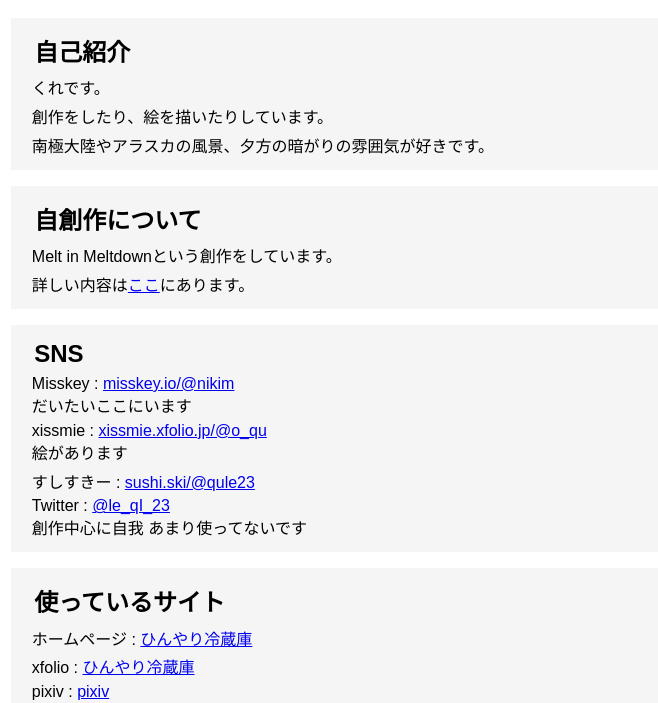
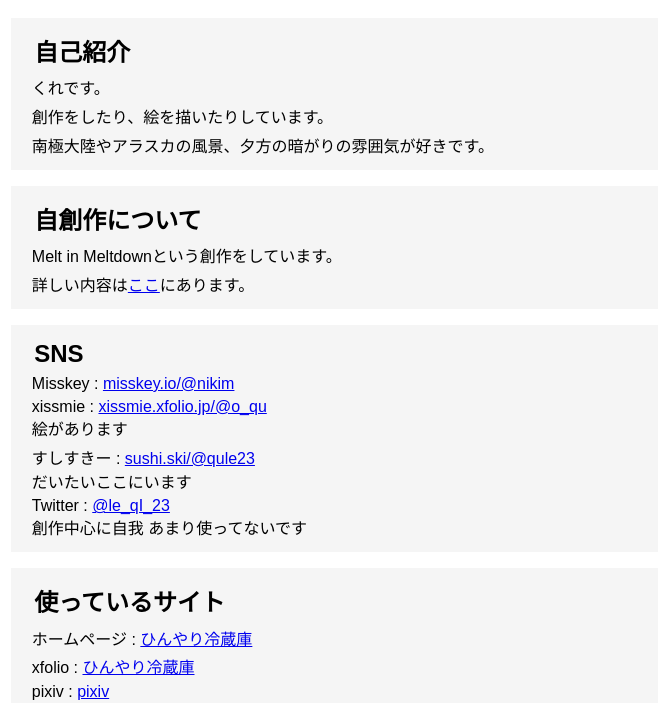
Before and after one commit to o-qu/o-qu.github.io, an Astro site: page / in a window 1280 px wide. Shown: the part 87-790 px from the top of the page, without its empty margins (125-783 px from the left). Built offline with nearby package versions, Linux system fonts and the light colour scheme; Astro itself is replaced by a stand-in of ours.

Commit message:
Misskey io → すしすきー

```diff
--- a/src/pages/index.astro
+++ b/src/pages/index.astro
@@ -33,11 +33,11 @@ import lessar2 from '../assets/panda2.png';
 
 			<Card>
 				<h2>SNS</h2>
-				<p>Misskey : <a href="https://misskey.io/@nikim">misskey.io/@nikim</a> <br />だいたいここにいます</p>
+				<p>Misskey : <a href="https://misskey.io/@nikim">misskey.io/@nikim</a></p>
 
 				<p>xissmie : <a href="https://xissmie.xfolio.jp/@o_qu">xissmie.xfolio.jp/@o_qu</a><br />絵があります</p>
 
-				<p>すしすきー : <a href="https://sushi.ski/@qule23">sushi.ski/@qule23</a></p>
+				<p>すしすきー : <a href="https://sushi.ski/@qule23">sushi.ski/@qule23</a> <br />だいたいここにいます</p>
 
 				<p>Twitter : <a href="https://x.com/le_qI_23">@le_qI_23</a><br />創作中心に自我 あまり使ってないです</p>
 			</Card>
```
